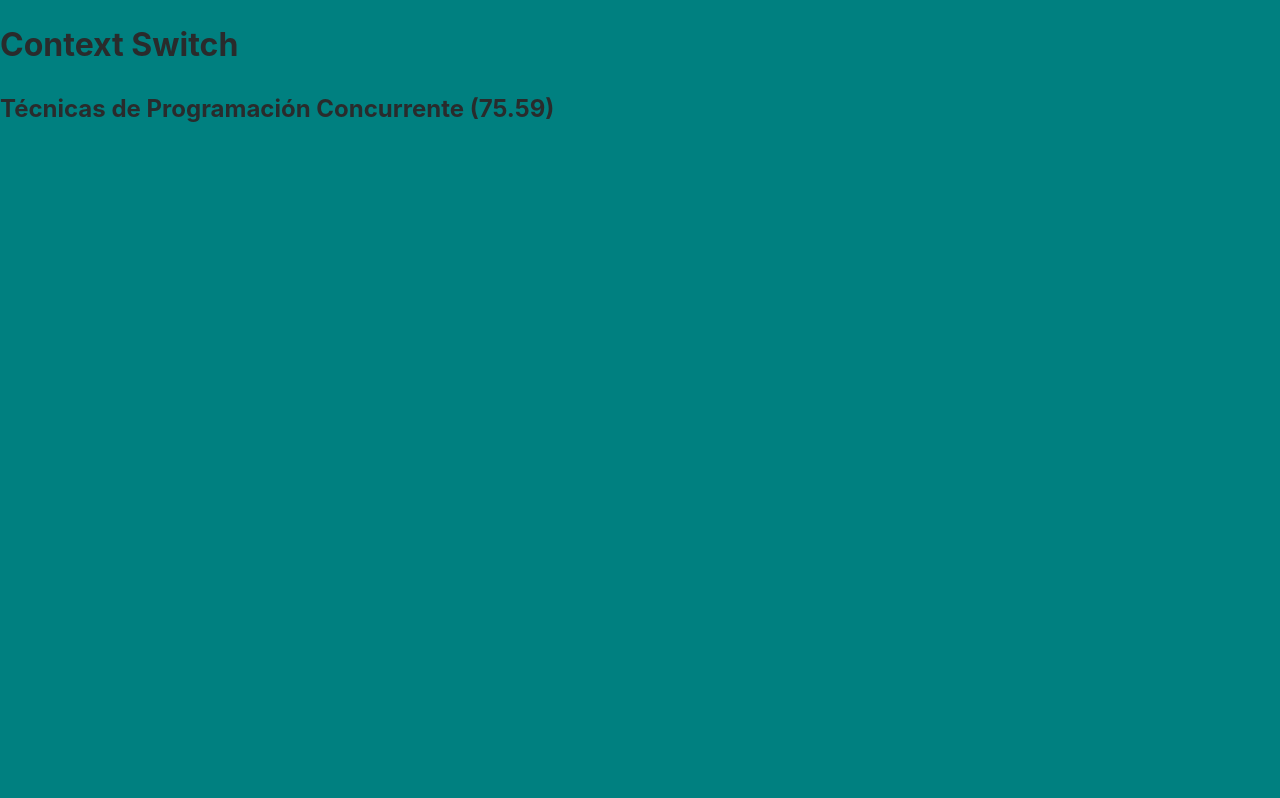
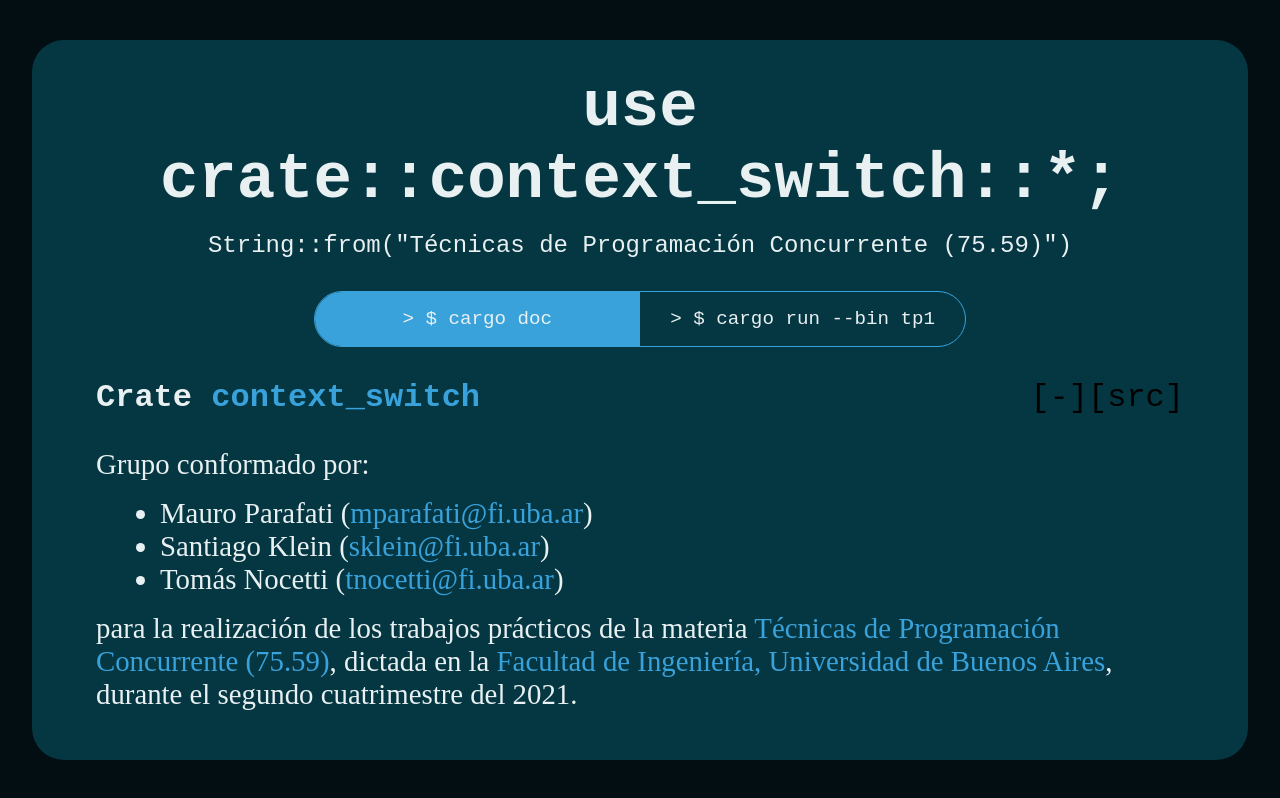
Before and after one commit to mauro7x/concurrentes, a React app in the folder ui/: page / in a window 1280 px wide. Built offline with nearby package versions, Linux system fonts and the light colour scheme; the HTML template or start-up script is replaced by a standard one.

Commit message:
Basic page without behaviour

```diff
--- /dev/null
+++ b/ui/src/App.css
@@ -0,0 +1,135 @@
+/* Remove browser defaults */
+* {
+	box-sizing: border-box;
+	padding: 0;
+	margin: 0;
+}
+
+/* Style App.js wrapper */
+.App {
+	width: 100vw;
+	height: 100vh;
+	display: flex;
+	align-items: center;
+	justify-content: center;
+	overflow: hidden;
+	background-color: #020e11;
+}
+
+/* Title */
+h1.title {
+	font-size: 4rem;
+	text-align: center;
+	margin-bottom: 1rem;
+	font-family: monospace;
+}
+
+/* Subtitle */
+h3.subtitle {
+	font-size: 1.5rem;
+	text-align: center;
+	margin-bottom: 2rem;
+	font-family: monospace;
+	font-weight: 100;
+}
+
+/* Navigation Container */
+.Navigation {
+	width: 95%;
+	height: auto;
+	min-height: 90%;
+	background: #053742;
+	/* margin: 3.5rem auto 1.5rem; */
+	padding: 2rem 4rem;
+	color: #e8f0f2;
+	border-radius: 2rem;
+	@media (max-width: 769px) {
+		padding: 2rem 0;
+	}
+}
+
+/* Tab Navigation */
+ul.nav {
+	width: 60%;
+	margin: 0 auto 2rem;
+	display: flex;
+	align-items: center;
+	justify-content: space-between;
+	border: 1px solid #39a2db;
+	border-radius: 2rem;
+	@media (max-width: 768px) {
+		width: 90%;
+	}
+}
+
+ul.nav li {
+	width: 50%;
+	padding: 1rem;
+	list-style: none;
+	font-family: 'Courier New', Courier, monospace;
+	font-size: 1.2rem;
+	text-align: center;
+	cursor: pointer;
+	transition: all 0.7s;
+	border-bottom-left-radius: 2rem;
+	border-top-left-radius: 2rem;
+}
+
+ul.nav li:nth-child(2) {
+	border-radius: 0;
+	border-bottom-right-radius: 2rem;
+	border-top-right-radius: 2rem;
+}
+
+ul.nav li:hover {
+	background: rgba(50, 224, 196, 0.15);
+}
+
+ul.nav li.active {
+	background: #39a2db;
+}
+
+/* Tab */
+.Tab div.title p {
+	margin-bottom: 2rem;
+	font-size: 2rem;
+	font-family: monospace;
+}
+
+.Tab p.left {
+	float: left;
+	width: 50%;
+	text-align: left;
+	font-weight: 600;
+}
+.Tab p.right {
+	float: left;
+	width: 50%;
+	text-align: right;
+}
+
+.Tab a.link {
+	color: #39a2db;
+	text-decoration: none;
+}
+.Tab a.link:hover {
+	color: #3183af;
+	text-decoration: underline;
+}
+
+.Tab .src {
+	color: black;
+	cursor: pointer;
+}
+
+.Tab p,
+ul {
+	font-size: 1.8rem;
+	text-align: left;
+	font-family: serif;
+	font-weight: lighter;
+}
+
+.Tab ul {
+	margin: 1rem 4rem;
+}
--- a/ui/src/App.js
+++ b/ui/src/App.js
@@ -1,11 +1,13 @@
 import React from 'react';
-import './styles.css';
+import './App.css';
+import Navigation from './components/Navigation/Navigation';
 
-export default function App() {
+function App() {
 	return (
-		<div>
-			<h1>Context Switch</h1>
-			<h2>Técnicas de Programación Concurrente (75.59)</h2>
+		<div className='App'>
+			<Navigation />
 		</div>
 	);
 }
+
+export default App;
--- /dev/null
+++ b/ui/src/components/Navigation/Navigation.js
@@ -0,0 +1,45 @@
+import React, { useState } from 'react';
+import IndexTab from '../Tabs/IndexTab';
+import TP1Tab from '../Tabs/TP1Tab';
+
+const Navigation = () => {
+	const [activeTab, setActiveTab] = useState('index_tab');
+
+	return (
+		<div className='Navigation'>
+			<h1 className='title'>use crate::context_switch::*;</h1>
+			<h3 className='subtitle'>
+				String::from("Técnicas de Programación Concurrente (75.59)")
+			</h3>
+			<ul className='nav'>
+				<li
+					className={activeTab === 'index_tab' ? 'active' : ''}
+					onClick={() => setActiveTab('index_tab')}
+				>
+					{'> $ cargo doc'}
+				</li>
+				<li
+					className={activeTab === 'tp1_tab' ? 'active' : ''}
+					onClick={() => setActiveTab('tp1_tab')}
+				>
+					{'> $ cargo run --bin tp1'}
+				</li>
+			</ul>
+			<div className='outlet'>
+				{activeTab === 'index_tab' ? (
+					<IndexTab />
+				) : (
+					<React.Fragment></React.Fragment>
+				)}
+
+				{activeTab === 'tp1_tab' ? (
+					<TP1Tab />
+				) : (
+					<React.Fragment></React.Fragment>
+				)}
+			</div>
+		</div>
+	);
+};
+
+export default Navigation;
--- /dev/null
+++ b/ui/src/components/Tabs/IndexTab.js
@@ -0,0 +1,59 @@
+import React from 'react';
+
+const IndexTab = () => {
+	return (
+		<div className='Tab'>
+			<div className='title'>
+				<p className='left'>
+					Crate{' '}
+					<a href='/' className='link'>
+						context_switch
+					</a>
+				</p>
+				<p
+					className='right src'
+					onClick={() => alert('Tampoco vamos a clonar docs.rs...')}
+				>
+					[-][src]
+				</p>
+			</div>
+			<p>Grupo conformado por:</p>
+			<ul>
+				<li>
+					Mauro Parafati (
+					<a className='link' href='mparafati@fi.uba.ar'>
+						mparafati@fi.uba.ar
+					</a>
+					)
+				</li>
+				<li>
+					Santiago Klein (
+					<a className='link' href='sklein@fi.uba.ar'>
+						sklein@fi.uba.ar
+					</a>
+					)
+				</li>
+				<li>
+					Tomás Nocetti (
+					<a className='link' href='tnocetti@fi.uba.ar'>
+						tnocetti@fi.uba.ar
+					</a>
+					)
+				</li>
+			</ul>
+			<p>
+				para la realización de los trabajos prácticos de la materia{' '}
+				<a className='link' href='https://concurrentes-fiuba.github.io/'>
+					Técnicas de Programación Concurrente (75.59)
+				</a>
+				, dictada en la{' '}
+				<a className='link' href='https://www.fi.uba.ar/'>
+					Facultad de Ingeniería, Universidad de Buenos Aires
+				</a>
+				, durante el segundo cuatrimestre del 2021.
+			</p>
+		</div>
+	);
+};
+
+export default IndexTab;
--- /dev/null
+++ b/ui/src/components/Tabs/TP1Tab.js
@@ -0,0 +1,28 @@
+import React from 'react';
+
+const TP1Tab = () => {
+	return (
+		<div className='Tab'>
+			<div className='title'>
+				<p className='left'>
+					Struct{' '}
+					<a href='/' className='link'>
+						lib::tp1::AlGlobo
+					</a>
+				</p>
+				<p
+					className='right src'
+					onClick={() => alert('Tampoco vamos a clonar docs.rs...')}
+				>
+					[-][src]
+				</p>
+			</div>
+			<p>
+				Microservicio que expone una REST API para utilizar el sistema de
+				reservas de AlGlobo.
+			</p>
+		</div>
+	);
+};
+
+export default TP1Tab;
--- a/ui/src/styles.css
+++ /dev/null
@@ -1,10 +0,0 @@
-body {
-  font-family: -apple-system, system-ui, BlinkMacSystemFont, 'Segoe UI', Roboto,
-    'Helvetica Neue', Arial, sans-serif;
-  margin: 0;
-  font-size: 1rem;
-  font-weight: 1.5;
-  line-height: 1.5;
-  color: #292b2c;
-  background-color: teal;
-}
```
